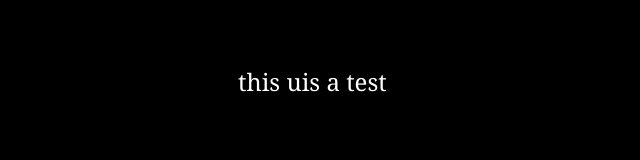
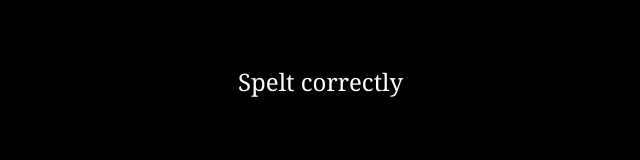
Before and after one commit to IICSDesign/fred, a plain HTML site: page twine/UntitledStory.html in a window 1280 px wide. Shown: the full height of the page, 18-658 px from the left. Drawn offline with Linux system fonts and the light colour scheme.

Commit message:
fixed spelling

```diff
--- a/twine/UntitledStory.html
+++ b/twine/UntitledStory.html
@@ -9,7 +9,7 @@
 </head>
 <body>
 <tw-story><noscript><tw-noscript>JavaScript needs to be enabled to play Untitled Story.</tw-noscript></noscript></tw-story>
-<tw-storydata name="Untitled Story" startnode="1" creator="Twine" creator-version="2.8.1" format="Harlowe" format-version="3.3.8" ifid="7BA6BB24-101F-4507-977D-8ED0125E1C79" options="" tags="" zoom="1" hidden><style role="stylesheet" id="twine-user-stylesheet" type="text/twine-css"></style><script role="script" id="twine-user-script" type="text/twine-javascript"></script><tw-passagedata pid="1" name="Untitled Passage" tags="" position="600,300" size="100,100">this uis a test</tw-passagedata></tw-storydata>
+<tw-storydata name="Untitled Story" startnode="1" creator="Twine" creator-version="2.8.1" format="Harlowe" format-version="3.3.8" ifid="7BA6BB24-101F-4507-977D-8ED0125E1C79" options="" tags="" zoom="1" hidden><style role="stylesheet" id="twine-user-stylesheet" type="text/twine-css"></style><script role="script" id="twine-user-script" type="text/twine-javascript"></script><tw-passagedata pid="1" name="Untitled Passage" tags="" position="600,300" size="100,100">Spelt correctly</tw-passagedata></tw-storydata>
 <script title="Twine engine code" data-main="harlowe">(function(){"use strict";
 var require,define;!function(){var e={},r={};require=function(i){var n=e[i];return n&&(r[i]=n[1].apply(void 0,n[0].map(require)),e[i]=void 0),r[i]},(define=function(r,i,n){if("function"==typeof r)return r();e[r]=[i,n]}).amd=!0}();/*!
  * https://github.com/paulmillr/es6-shim
```
